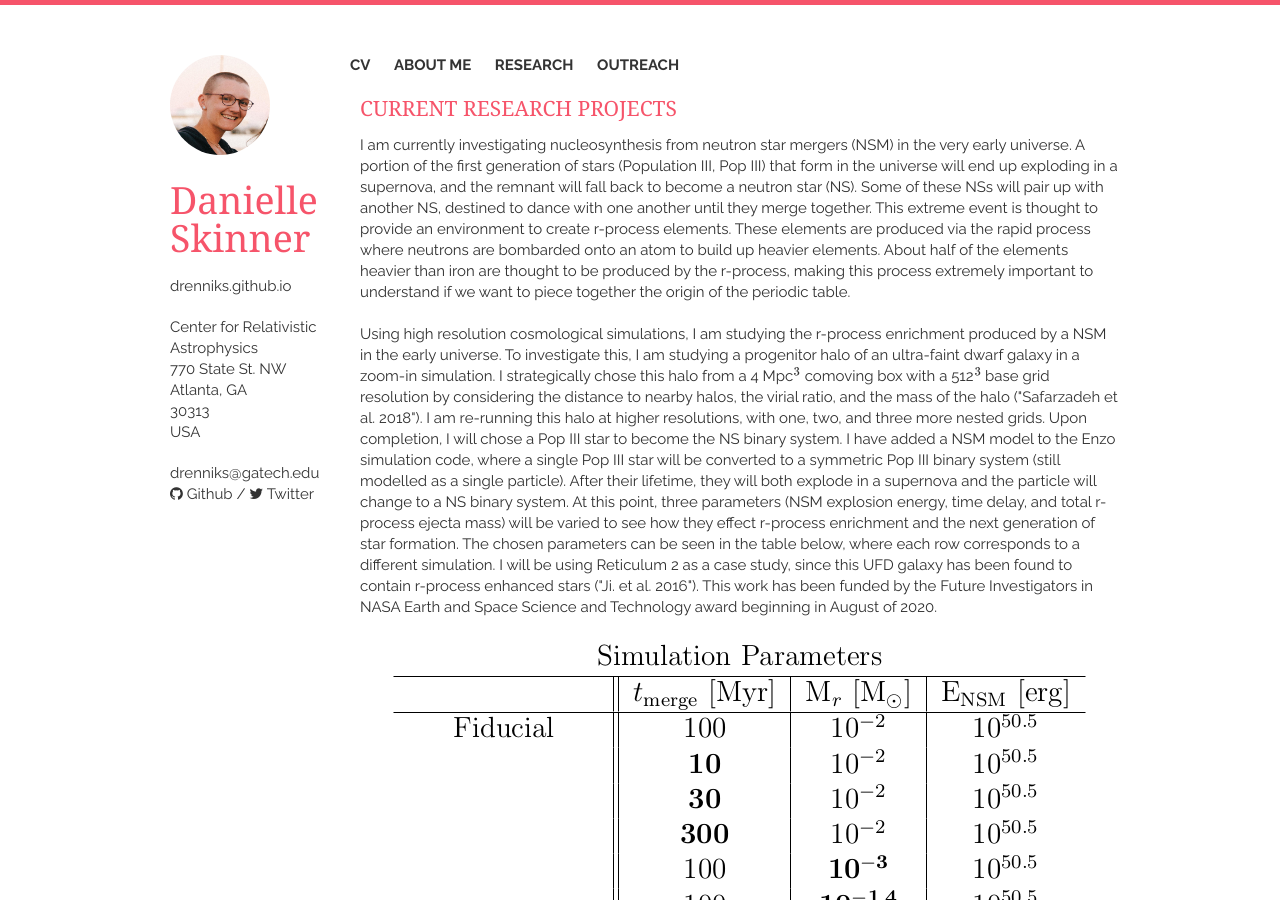
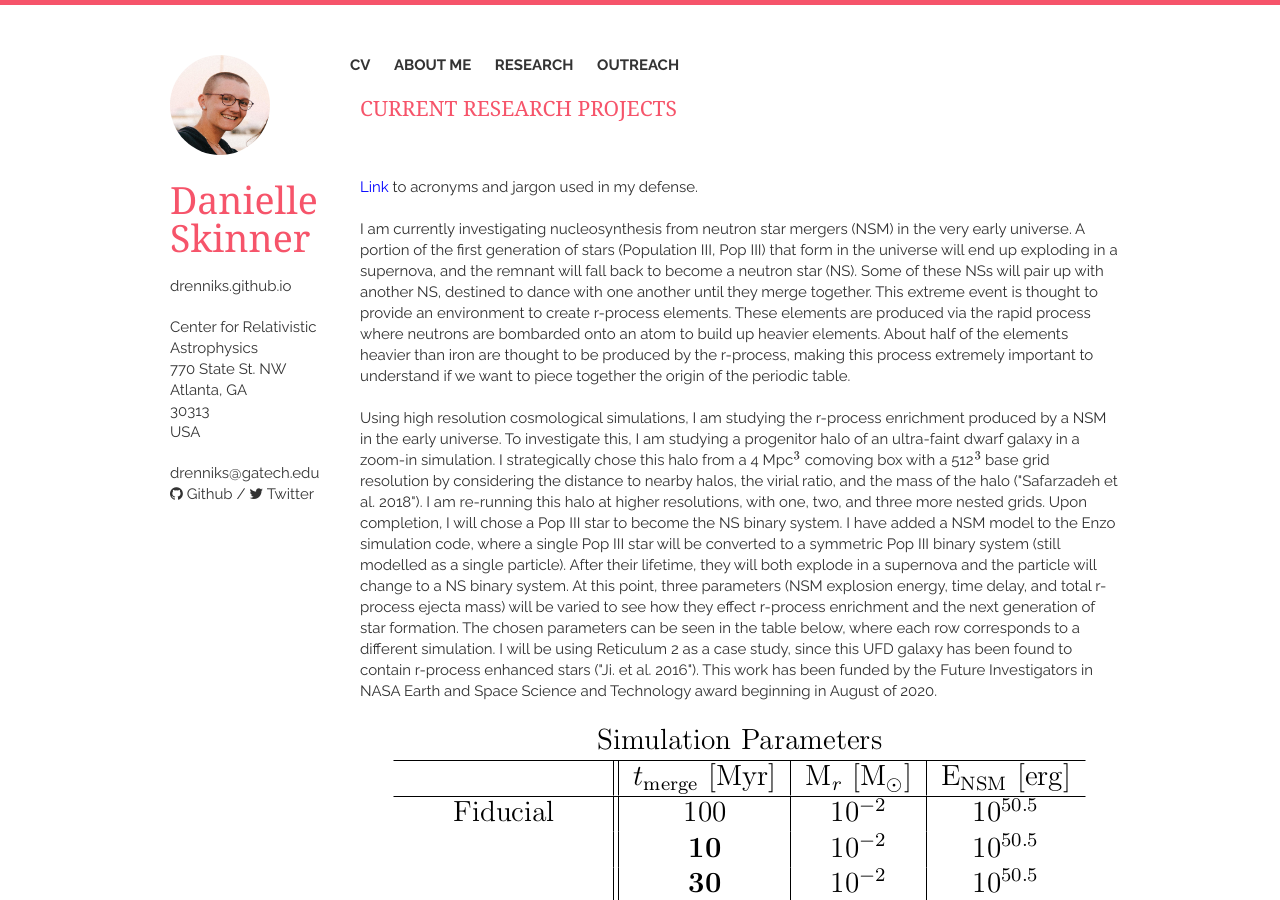
Before and after one commit to drenniks/drenniks.github.io, a Jekyll site: the page built from research/index.html, in a window 1280 px wide and 900 px high. Built offline with Jekyll 4.4.1, drawn with Linux system fonts in a browser that asks for light colours; nearby versions of some CDN libraries.

Commit message:
Including defense jargon page.

```diff
--- a/_includes/research.html
+++ b/_includes/research.html
@@ -13,6 +13,11 @@
       src="https://cdn.jsdelivr.net/npm/mathjax@3/es5/tex-svg.js">
     </script>
   <h1>Current Research Projects</h1>
+  <br>
+  <br>
+  <a href="static/Defense_Acronyms_Jargon.pdf" download><font color="#0000ff">Link</font></a> to acronyms and jargon used in my defense.
+  <br>
+  <br>
   I am currently investigating nucleosynthesis from neutron star mergers (NSM) in the very early universe. A portion of the first generation of stars (Population III, Pop III) that form in the universe will end up exploding in a supernova, and the remnant will fall back to become a neutron star (NS). Some of these NSs will pair up with another NS, destined to dance with one another until they merge together. This extreme event is thought to provide an environment to create r-process elements. These elements are produced via the rapid process where neutrons are bombarded onto an atom to build up heavier elements. About half of the elements heavier than iron are thought to be produced by the r-process, making this process extremely important to understand if we want to piece together the origin of the periodic table.
   <br>
   <br>
```
Also changed, not shown: 1 other file.
